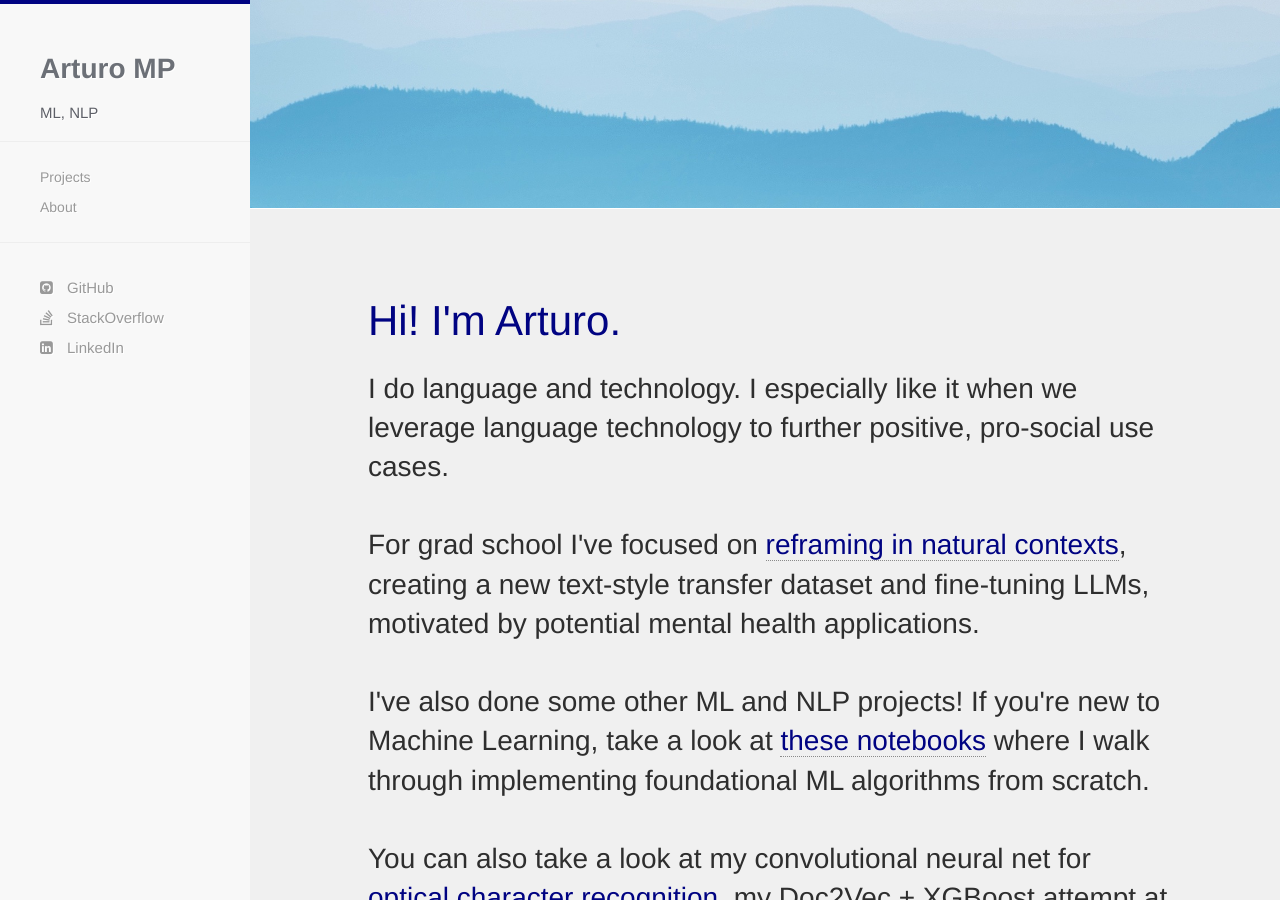
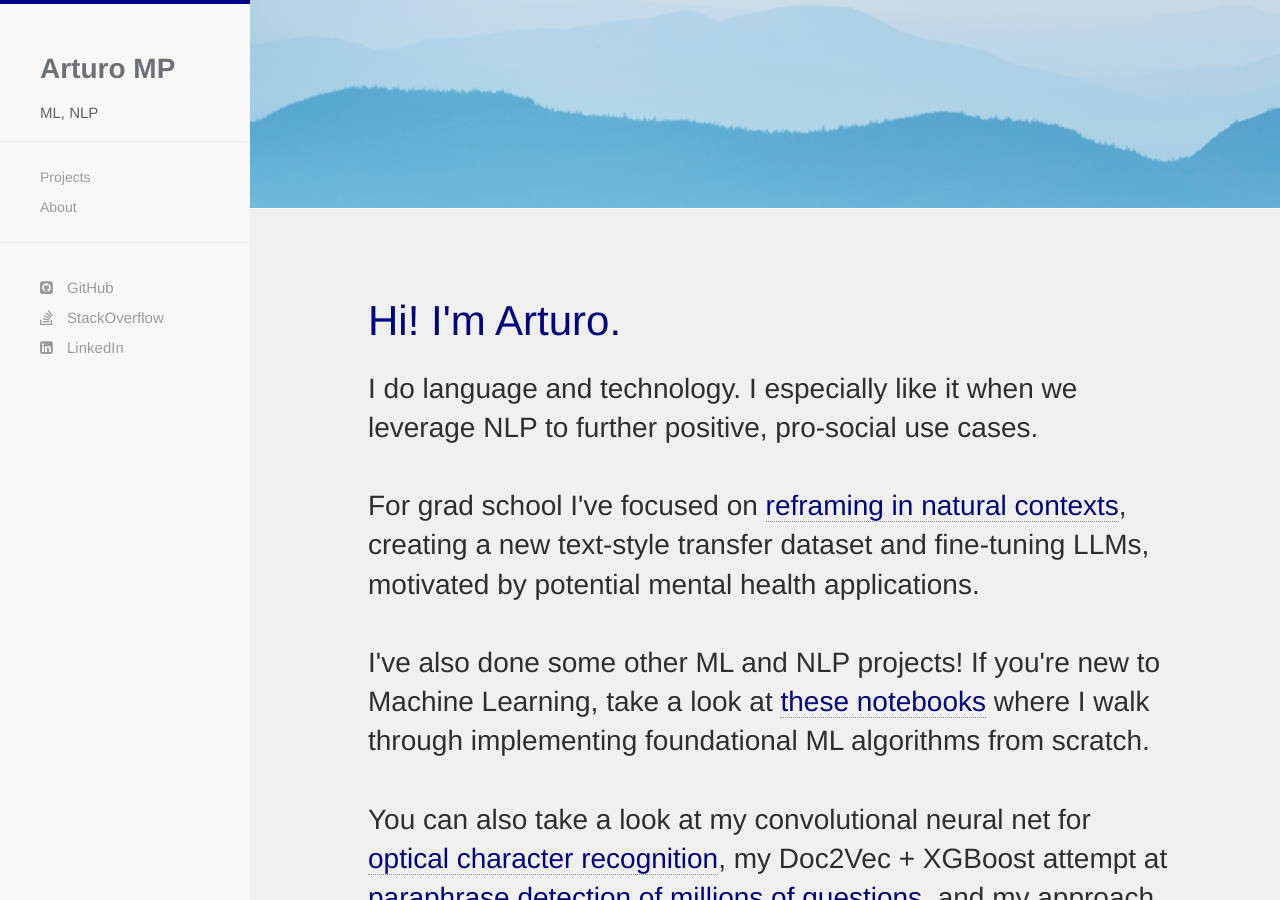
Before and after one commit to arturomp/arturomp.github.io, a Jekyll site: the page built from index.html, in a window 1280 px wide and 900 px high. Built offline with Jekyll 4.4.1, drawn with Linux system fonts in a browser that asks for light colours; nearby versions of some CDN libraries.

Commit message:
v.2.0
update homepage

```diff
--- a/_includes/greeting.html
+++ b/_includes/greeting.html
@@ -8,7 +8,7 @@
 
       I do language and technology.
 
-      I especially like it when we leverage language technology to further positive, pro-social use cases.
+      I especially like it when we leverage NLP to further positive, pro-social use cases.
 
       <br>
       <br>
```
